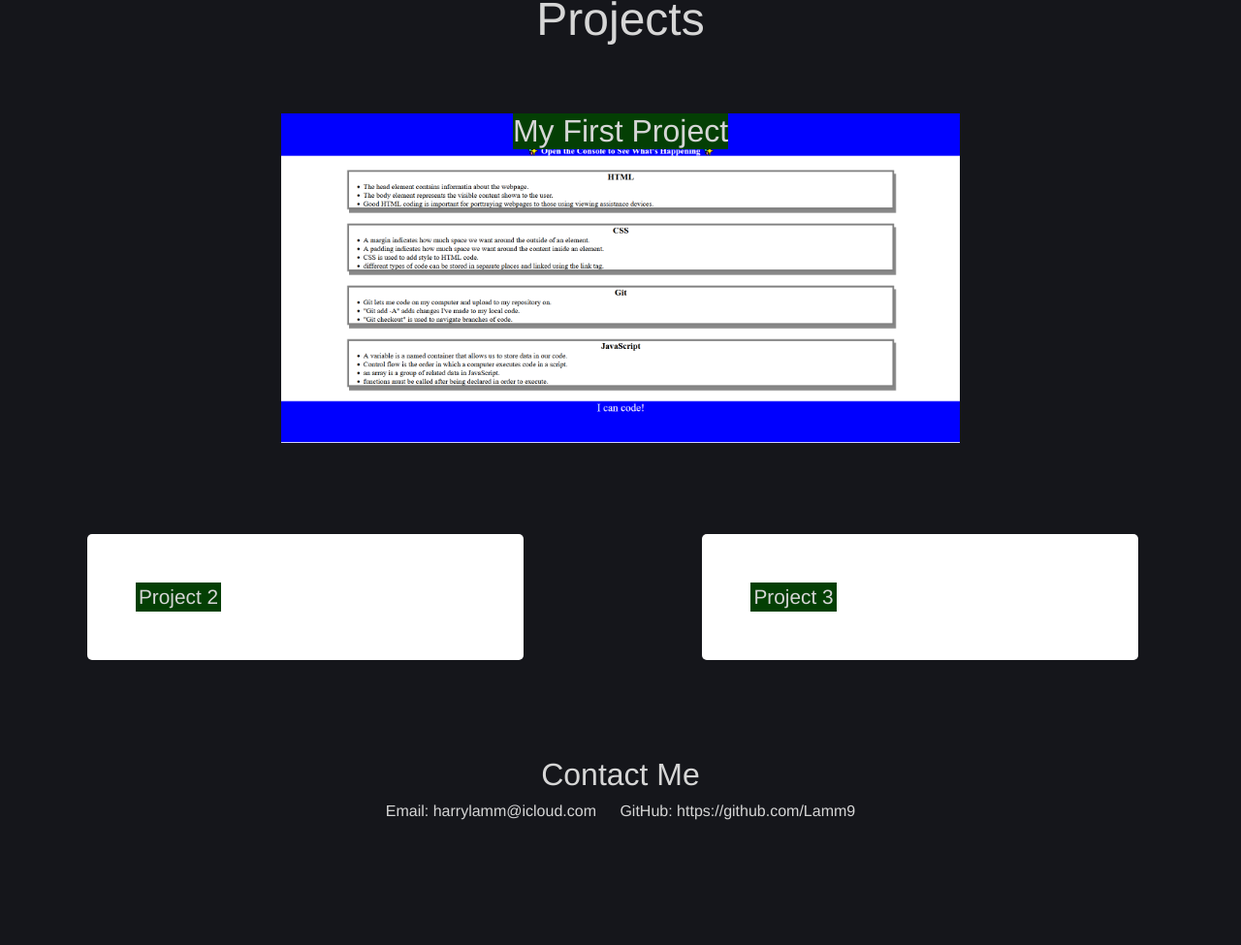
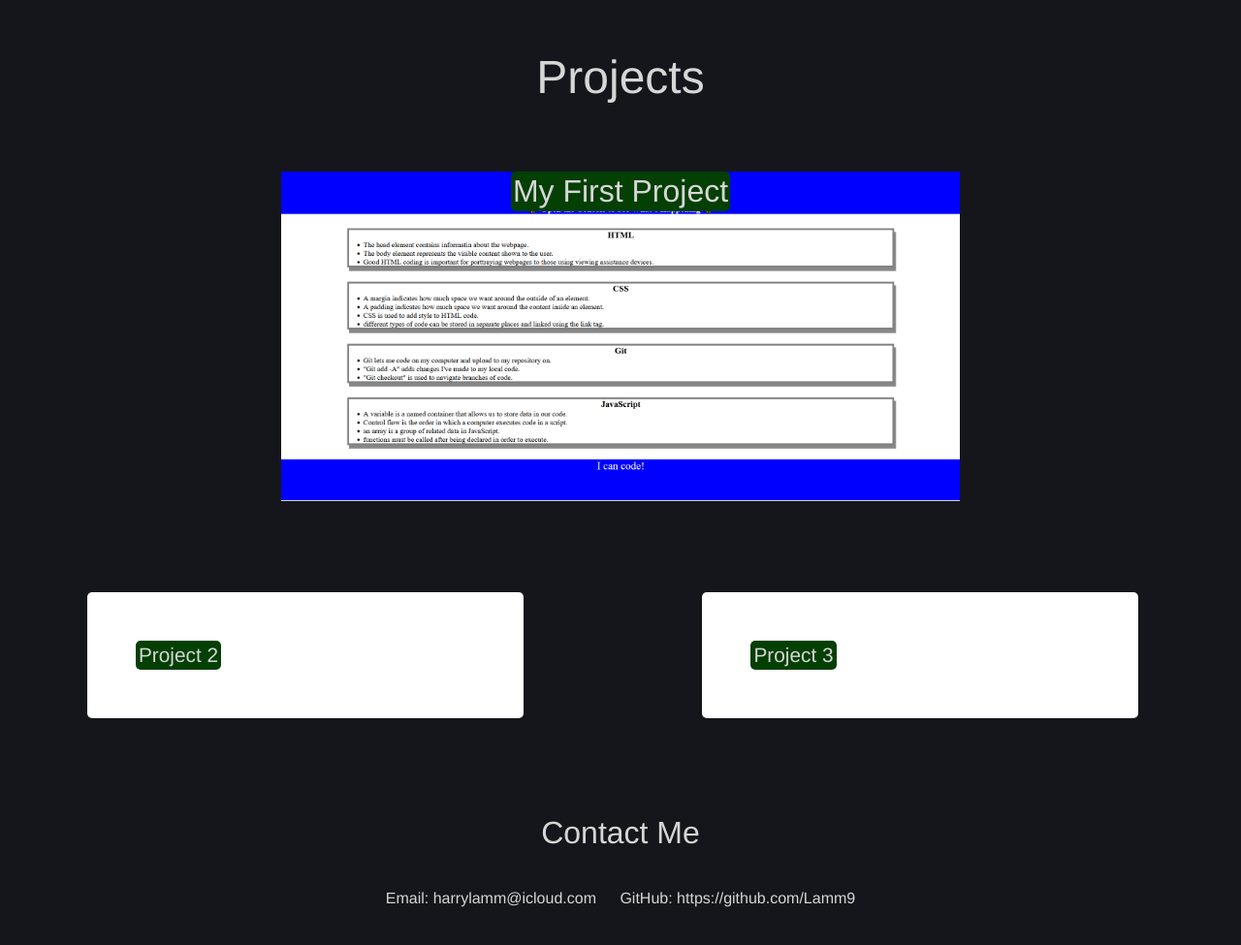
Before and after one commit to Lamm9/Portfolio, a plain HTML site: page index.html in a window 1280 px wide. Shown: the part 455-1430 px from the top of the page at 97% size. Before the commit the page ends 1311 px from the top, so only its background shows below. Drawn offline with Linux system fonts and the light colour scheme.

Commit message:
added some css

```diff
--- a/assets/css/style.css
+++ b/assets/css/style.css
@@ -15,6 +15,7 @@ header {
     font-family:'Segoe UI', Tahoma, Verdana, sans-serif;
     font-size: 2rem;
     padding-bottom: 2px;
+    margin-bottom: 60px;
 }
 
 nav a {
@@ -51,7 +52,7 @@ h3 {
 
 h4 {
     padding: 10px;
-    margin: auto;
+    margin: 30px 0 0 0;
     text-align: center;
     display: inline-flex;
     flex-wrap: wrap;
@@ -83,6 +84,7 @@ p {
     font-size: 1.3rem;
     background-color: var(--green);
     padding: 3px;
+    border-radius: 5px;
 }
 
 #Bio {
@@ -112,10 +114,12 @@ p {
 #FP {
     position: absolute;
     background-color: var(--green);
+    border-radius: 5px;
+    padding:2px;
 }
 
 #Contact {
-    margin-top: 60px;
+    margin: 60px 0 100px 0;
     text-align: center;
 }
 
@@ -152,6 +156,10 @@ a img:hover {
         padding: 0 10px 0 10px;
     }
 
+    .card {
+        align-items: left;
+    }
+
     #StudyGuide {
         width: 80%;
         height: auto;
```
